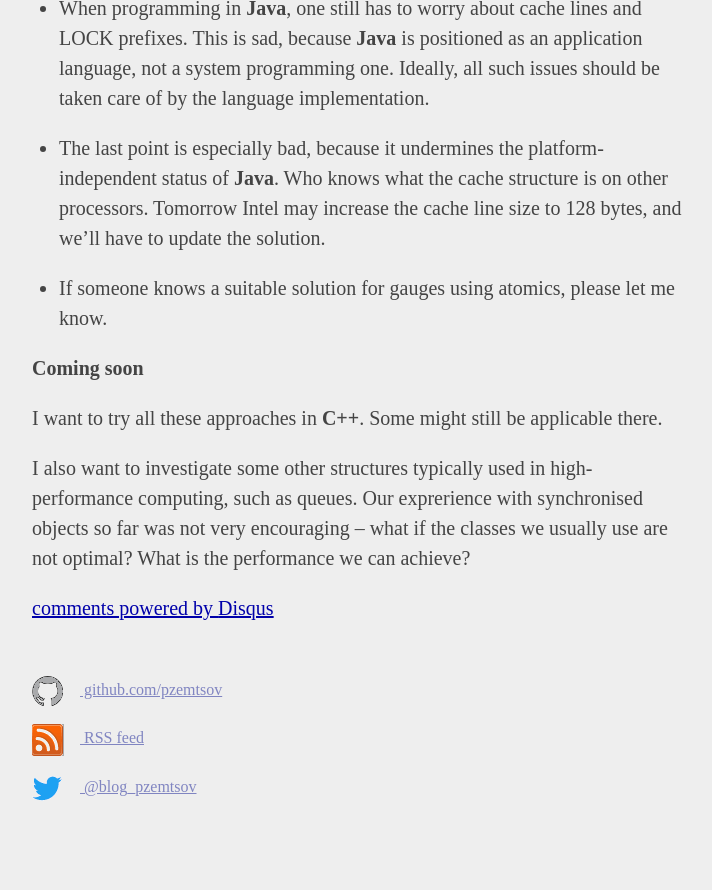
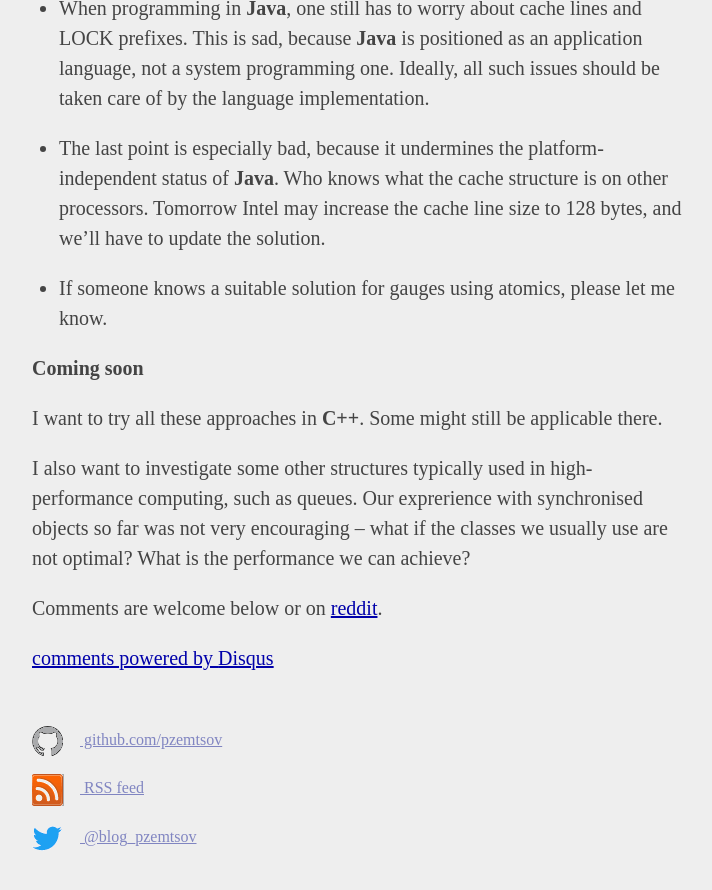
Before and after one commit to pzemtsov/pzemtsov.github.io, a Jekyll site: the page built from _posts/2017-03-22-statistical-variables-in-java.md, in a window 1280 px wide and 900 px high, scrolled down 48969 px. Shown: the top 890 px of the window, without its empty margins (278-990 px from the left). Built offline with Jekyll 4.4.1, drawn with Linux system fonts in a browser that asks for light colours; nearby versions of some CDN libraries; before the commit the page ends 49819 px from its top, so only the background shows below that.

Commit message:
Added comment URL

```diff
--- a/_posts/2017-03-22-statistical-variables-in-java.md
+++ b/_posts/2017-03-22-statistical-variables-in-java.md
@@ -1897,3 +1897,5 @@
 
 I also want to investigate some other structures typically used in high-performance computing, such as queues. Our exprerience with synchronised objects so far was
 not very encouraging -- what if the classes we usually use are not optimal? What is the performance we can achieve?
+
+Comments are welcome below or on [reddit](https://www.reddit.com/r/programming/comments/6118ef/statistical_variables_in_java_not_quite_legal_but/).
```
